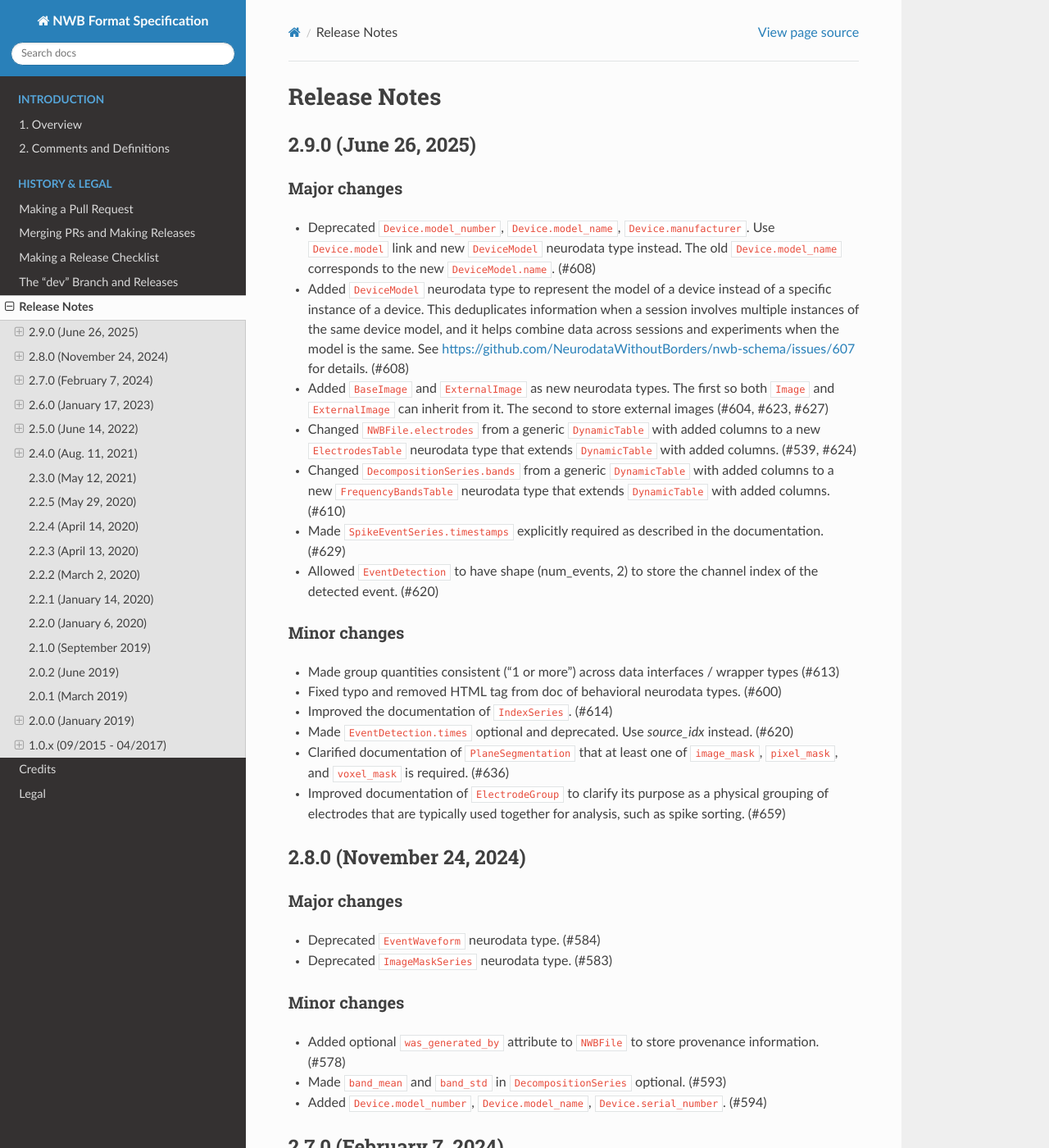
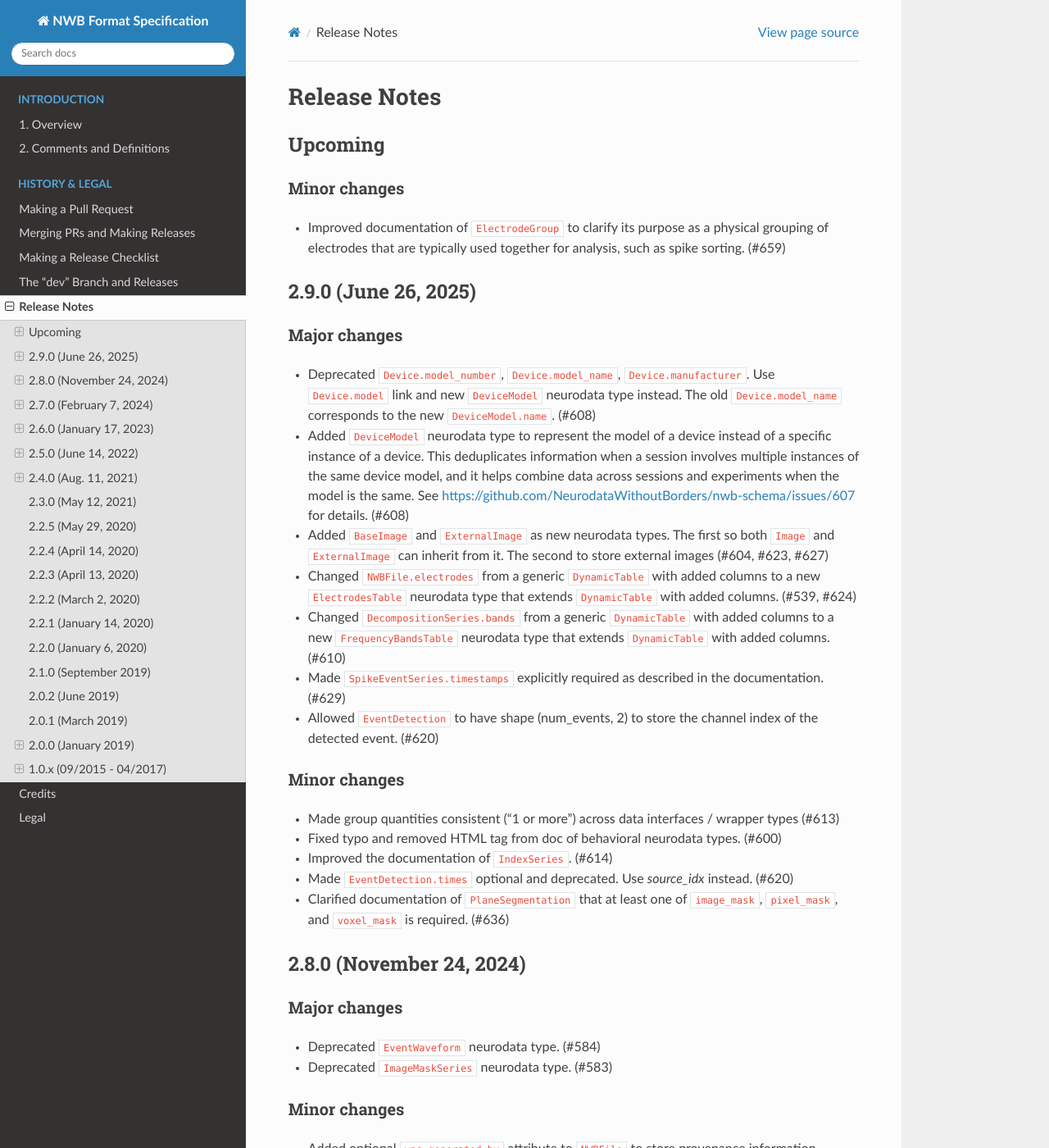
Before and after one commit to NeurodataWithoutBorders/nwb-schema, a Sphinx documentation site: the page built from docs/format/source/format_release_notes.rst, in a window 1280 px wide and 1400 px high. Shown: the whole window at 82% size. Built offline with Sphinx 7.4.7 and the Read the Docs theme 3.1.0, drawn with Linux system fonts in a browser that asks for light colours; some of the changed lines change nothing that is shown.

Commit message:
Update format_release_notes.rst

```diff
--- a/docs/format/source/format_release_notes.rst
+++ b/docs/format/source/format_release_notes.rst
@@ -2,6 +2,15 @@
 
 Release Notes
 =============
+
+Upcoming
+--------
+
+Minor changes
+^^^^^^^^^^^^^
+- Improved documentation of ``ElectrodeGroup`` to clarify its purpose as a physical grouping of electrodes
+  that are typically used together for analysis, such as spike sorting. (#659)
+
 
 2.9.0 (June 26, 2025)
 ---------------------
@@ -32,8 +41,7 @@ Minor changes
 - Made ``EventDetection.times`` optional and deprecated. Use `source_idx` instead. (#620)
 - Clarified documentation of ``PlaneSegmentation`` that at least one of ``image_mask``, ``pixel_mask``,
   and ``voxel_mask`` is required. (#636)
-- Improved documentation of ``ElectrodeGroup`` to clarify its purpose as a physical grouping of electrodes
-  that are typically used together for analysis, such as spike sorting. (#659)
+
 
 2.8.0 (November 24, 2024)
 -------------------------
```
